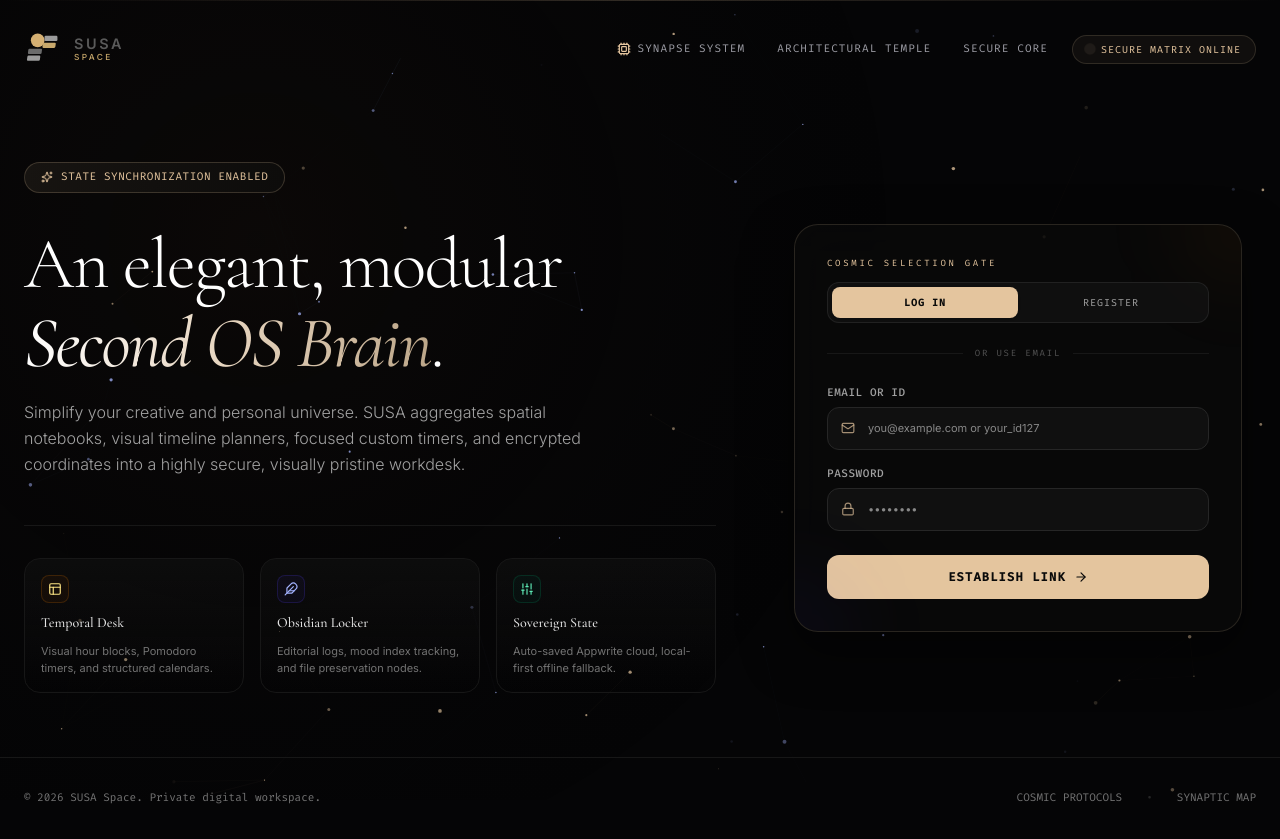
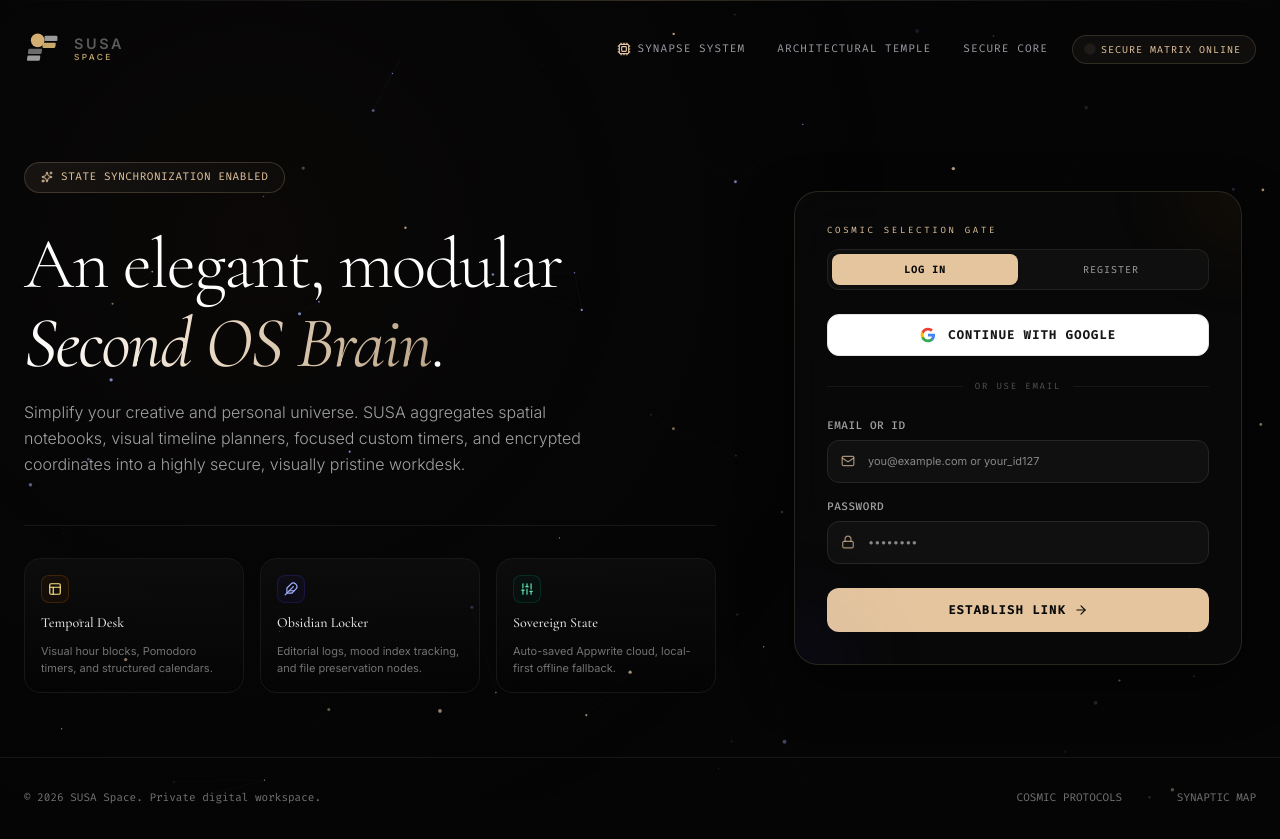
Before and after one commit to saketh-nandu/susa-space, a React (Vite) app: page / in a window 1280 px wide. Built offline with nearby package versions, Linux system fonts and the light colour scheme; no server answers.

Commit message:
Add Google OAuth login via Appwrite, update title

```diff
--- a/src/appwrite.ts
+++ b/src/appwrite.ts
@@ -6,8 +6,8 @@
 
 // Configure Appwrite client with your specific credentials
 client
-  .setEndpoint('https://sgp.cloud.appwrite.io/v1') // Your Singapore endpoint
-  .setProject('6a3a52fb001e5b3afa82'); // Your project ID
+  .setEndpoint(import.meta.env.VITE_APPWRITE_ENDPOINT || 'https://sgp.cloud.appwrite.io/v1')
+  .setProject(import.meta.env.VITE_APPWRITE_PROJECT_ID || '6a3a52fb001e5b3afa82');
 
 // Initialize Appwrite services
 export const account = new Account(client);
@@ -16,11 +16,11 @@
 export const realtime = new Realtime(client);
 
 // Database and collection IDs (your specific IDs)
-export const DATABASE_ID = '6a3a5935001b389ccd3b';
+export const DATABASE_ID = import.meta.env.VITE_APPWRITE_DATABASE_ID || '6a3a5935001b389ccd3b';
 export const TABLE_SPACES = 'spaces';
 
 // Storage bucket ID (your specific bucket)
-export const BUCKET_ID = '6a3a594a0018f9b4876e';
+export const BUCKET_ID = import.meta.env.VITE_APPWRITE_BUCKET_ID || '6a3a594a0018f9b4876e';
 
 // Storage helpers
 export interface UploadResult {
--- a/src/components/CosmicLanding.tsx
+++ b/src/components/CosmicLanding.tsx
@@ -1,5 +1,6 @@
 import React, { useState, useEffect, useRef } from 'react';
 import { useSusaStore } from '../store';
+import { account } from '../appwrite';
 import {
   Mail, Lock, User, ArrowRight, Sparkles,
   Cpu, Layout, Sliders, Feather,
@@ -86,6 +87,18 @@
   }, []);
 
   // ── Auth helpers ──────────────────────────────────────────────────────────
+
+  const handleGoogleLogin = async () => {
+    try {
+      await account.createOAuth2Session(
+        'google',
+        window.location.origin,
+        window.location.origin
+      );
+    } catch (err: any) {
+      setMessage({ type: 'error', text: 'Google login failed. Please try again.' });
+    }
+  };
 
   const handleLogin = async (e: React.FormEvent) => {
     e.preventDefault();
@@ -218,6 +231,18 @@
               </div>
             )}
 
+            {/* Google Login Button */}
+            <button onClick={handleGoogleLogin} disabled={isLoading}
+              className="w-full bg-white hover:bg-neutral-100 text-neutral-900 font-bold py-3 px-4 rounded-xl border border-neutral-200 flex items-center justify-center gap-3 transition">
+              <svg className="w-4 h-4" viewBox="0 0 24 24">
+                <path fill="#4285F4" d="M22.56 12.25c0-.78-.07-1.53-.2-2.25H12v4.26h5.92c-.26 1.37-1.04 2.53-2.21 3.31v2.77h3.57c2.08-1.92 3.28-4.74 3.28-8.09z" />
+                <path fill="#34A853" d="M12 23c2.97 0 5.46-.98 7.28-2.66l-3.57-2.77c-.98.66-2.23 1.06-3.71 1.06-2.86 0-5.29-1.93-6.16-4.53H2.18v2.84C3.99 20.53 7.7 23 12 23z" />
+                <path fill="#FBBC05" d="M5.84 14.09c-.22-.66-.35-1.36-.35-2.09s.13-1.43.35-2.09V7.07H2.18C1.43 8.55 1 10.22 1 12s.43 3.45 1.18 4.93l2.85-2.22.81-.62z" />
+                <path fill="#EA4335" d="M12 5.38c1.62 0 3.06.56 4.21 1.64l3.15-3.15C17.45 2.09 14.97 1 12 1 7.7 1 3.99 3.47 2.18 7.07l3.66 2.84c.87-2.6 3.3-4.53 6.16-4.53z" />
+              </svg>
+              <span className="text-xs font-mono tracking-widest uppercase">Continue with Google</span>
+            </button>
+
             <div className="flex items-center gap-3 text-neutral-600 font-mono text-[9px] uppercase tracking-[0.2em]">
               <span className="flex-1 h-[1px] bg-neutral-900" />OR USE EMAIL<span className="flex-1 h-[1px] bg-neutral-900" />
             </div>
--- a/src/store.tsx
+++ b/src/store.tsx
@@ -1,5 +1,5 @@
 import React, { createContext, useContext, useState, useEffect } from 'react';
-import { saveStateToAppwrite, loadStateFromAppwrite, subscribeToState } from './appwrite';
+import { saveStateToAppwrite, loadStateFromAppwrite, subscribeToState, account } from './appwrite';
 import {
   SusaState,
   PublicNote,
@@ -161,6 +161,29 @@
       }
     }
   }, [state.currentUser]);
+
+  // Check Appwrite auth session on startup
+  useEffect(() => {
+    const checkAuth = async () => {
+      try {
+        const session = await account.get();
+        // If session exists, log in the user
+        setState((prev) => ({
+          ...prev,
+          currentUser: {
+            email: session.email,
+            name: session.name || session.email.split('@')[0],
+            avatar: `https://ui-avatars.com/api/?name=${encodeURIComponent(session.name || session.email)}&background=random&color=fff&size=128`,
+          }
+        }));
+      } catch (err) {
+        // No active session, do nothing
+        console.log('No active Appwrite session');
+      }
+    };
+
+    checkAuth();
+  }, []);
 
   // Heartbeat presence tracker for Saketh and Supriya
   useEffect(() => {
```
Also changed, not shown: 1 other file (tests, documents, lock files or other folders).
